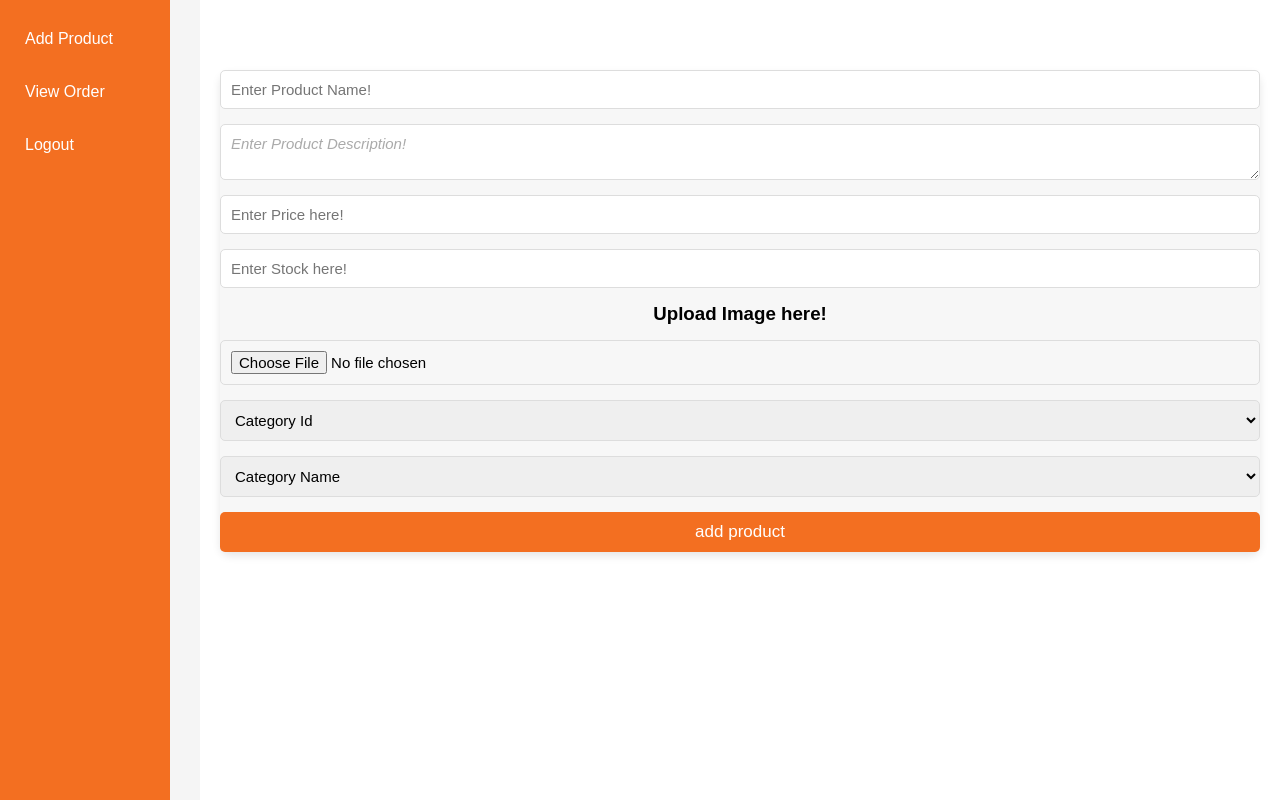
After one commit to Joshualaycoh/onlineShop, a PHP site: page /admin/addproduct.php in a window 1280 px wide. The commit adds this page. Run offline with PHP 8.4, Linux system fonts and the light colour scheme; the visitor is signed in with stand-in values (Sample User, id 1).

Commit message:
add logout dashboard and connect to db

```diff
--- /dev/null
+++ b/admin/addproduct.php
@@ -0,0 +1,63 @@
+<?php
+session_start();
+if (isset($_SESSION['user_id'])) {
+    if ($_SESSION['user_role'] == 'admin') {
+    } else {
+        echo "go to user dashboard";
+    }
+} else {
+    header("Location: ../index.php");
+}
+?>
+
+<!DOCTYPE html>
+<html lang="en">
+
+<head>
+    <meta charset="UTF-8">
+    <meta name="viewport" content="width=device-width, initial-scale=1.0">
+    <title>Document</title>
+    <link rel="stylesheet" href="dashboard.css">
+</head>
+
+<body>
+    <div class="container">
+        <div class="dashboard_sidebar">
+            <ul>
+                <li><a href="addproduct.php">Add Product</a></li>
+                <li><a href="">View Order</a></li>
+                <li><a href="../logout.php">Logout</a></li>
+            </ul>
+        </div>
+        <div class="dashboard_add">
+        <div class="card">
+           <form action="" method="post"
+           enctype="multipart/form-data">
+                <input type="text" name="name"
+                placeholder="Enter Product Name!">
+                <textarea name="description" placeholder="Enter Product Description!"></textarea>
+                <input type="number" name="price"
+                placeholder="Enter Price here!">
+                <input type="number" name="stock"
+                placeholder="Enter Stock here!">
+                <h3>Upload Image here!</h3>
+                <input type="file" name="image">
+                <select name="">
+                    <option value="category_id">
+                        Category Id
+                    </option>
+                </select>
+                <select name="">
+                    <option value="category_name">
+                        Category Name
+                    </option>
+                </select>
+                <input class="btn" type="submit" name="submit"
+                value="add product">
+           </form>
+        </div>
+        </div>
+    </div>
+</body>
+
+</html>
--- /dev/null
+++ b/admin/dashboard.css
@@ -0,0 +1,92 @@
+* {
+    padding: 0;
+    margin: 0;
+    font-family: Arial, sans-serif; /* Shopee favors clean fonts */
+    box-sizing: border-box; /* Ensure consistent padding/margin */
+}
+
+.container {
+    display: flex;
+    gap: 10px;
+    height: 100vh;
+    background-color: #f5f5f5; /* Light gray for Shopee-like aesthetics */
+}
+
+.dashboard_sidebar {
+    padding: 20px 10px;
+    position: fixed;
+    top: 0;
+    background-color: #f36f21; /* Shopee's signature orange */
+    width: 170px;
+    height: 100%;
+    color: white;
+}
+
+.dashboard_sidebar ul li {
+    list-style: none;
+    margin-bottom: 15px; /* Add spacing between items */
+}
+
+.dashboard_sidebar ul li a {
+    text-decoration: none;
+    color: white;
+    padding: 10px 15px;
+    display: block;
+    border-radius: 5px;
+    font-weight: 500;
+}
+
+.dashboard_sidebar ul li a:hover {
+    background-color: #ffc107;
+}
+
+.dashboard_add {
+    margin-left: 200px;
+    width: 100%;
+    padding: 20px;
+    background-color: #fff; /
+}
+
+.dashboard_add .card {
+    background-color: #f7f7f7;
+    border-radius: 10px;
+    box-shadow: 0 4px 8px rgba(0, 0, 0, 0.1);
+    margin: 50px auto;
+    text-align: center;
+}
+
+.dashboard_add form {
+    display: flex;
+    flex-direction: column;
+    gap: 15px; /* Add spacing between inputs */
+}
+
+.dashboard_add form input,
+.dashboard_add form select,
+.dashboard_add form textarea {
+    padding: 10px;
+    border: 1px solid #ddd;
+    border-radius: 5px; /* Rounded corners */
+    font-size: 15px;
+}
+
+.dashboard_add form .btn {
+    background-color: #f36f21;
+    border: none;
+    color: white;
+    font-size: 17px;
+    font-weight: 500;
+    padding: 10px;
+    border-radius: 5px;
+    cursor: pointer;
+    transition: all 0.3s ease;
+}
+
+.dashboard_add form .btn:hover {
+    background-color: #ffc107;
+}
+
+textarea::placeholder {
+    color: #aaa;
+    font-style: italic;
+}
--- a/db.php
+++ b/db.php
@@ -1,6 +1,5 @@
 <?php
-$conn = new mysqli('localhost','root','','onlineshopdb');
+$conn = new mysqli('localhost', 'root', '', 'onlineshopdb');
 if ($conn->connect_error) {
-    echo "Error!: {$conn->connect_error}";
+    echo "$conn->connect_error";
 }
-?>
--- a/index.php
+++ b/index.php
@@ -17,7 +17,7 @@
             <ul>
                 <li><a href="/login.php">login</a></li>
                 <li><a href="/registration.php">signup</a></li>
-                <li style="margin-right: 0;"><a href="">dashboard</a></li>
+                <li style="margin-right: 0;"><a href="/admin/dashboard.php">dashboard</a></li>
             </ul>
         </nav>
     </header>
--- /dev/null
+++ b/logout.php
@@ -0,0 +1,5 @@
+<?php
+session_start();
+session_destroy();
+header("Location: index.php");
+exit();
--- a/registration.php
+++ b/registration.php
@@ -17,7 +17,6 @@ if (isset($_POST['submit'])) {
     $checkResult = mysqli_query($conn, $checkQuery);
 
     if (mysqli_num_rows($checkResult) > 0) {
-        // Display an error message if a duplicate entry is found
         echo "Name or email already exists!";
     } else {
         // Insert data only if the name and email are unique
```
Also changed, not shown: admin/dashboard.php (added, +44 -0 lines), dashboard.php (deleted, +0 -17 lines), login.php (+6 -9 lines).
